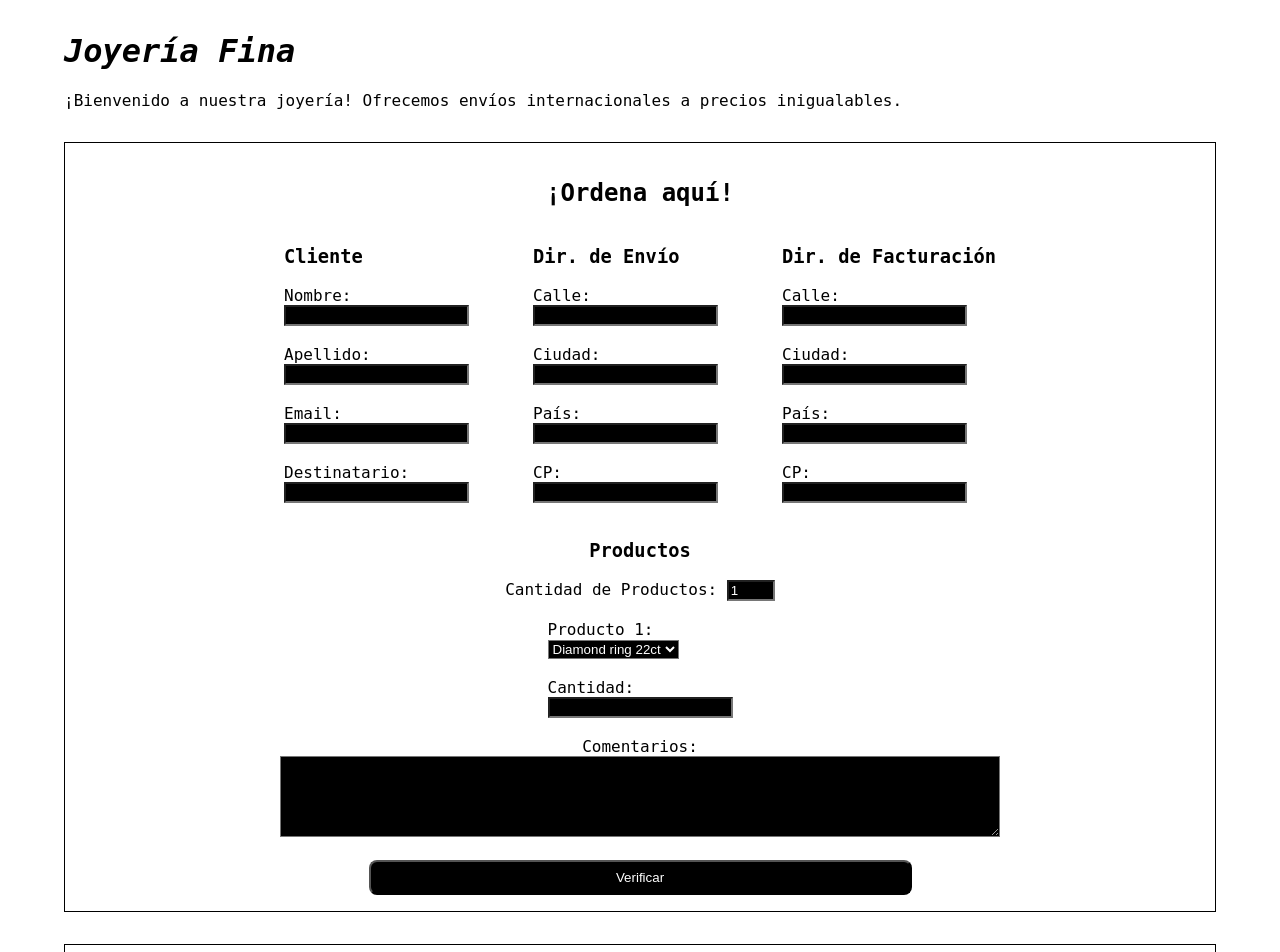
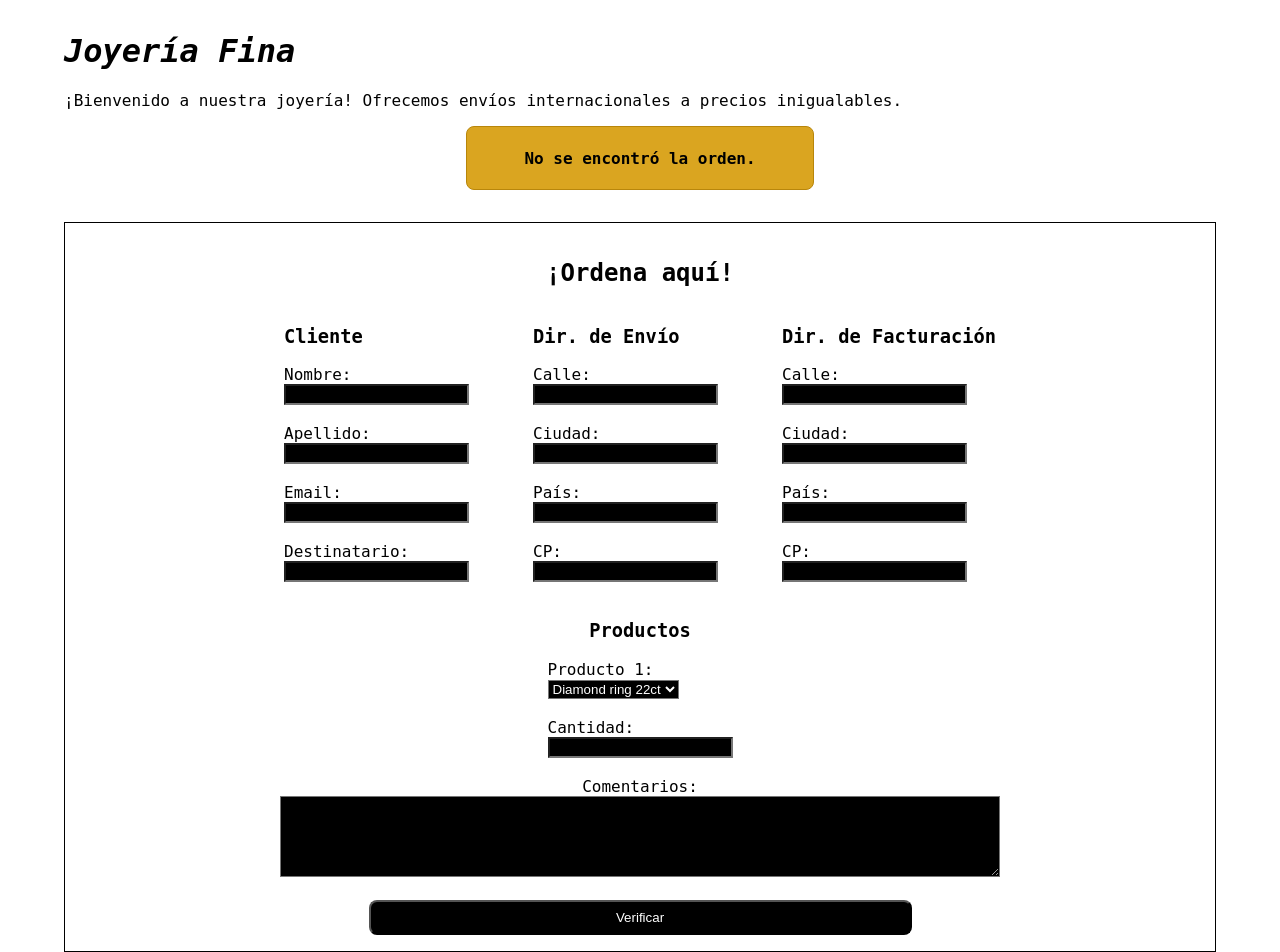
Before and after one commit to edu-flores/jewelry-database, a Flask app: a page that uses templates/index.html in a window 1280 px wide. Shown: the top 952 px of the page. Run offline with Flask 3, Linux system fonts and the light colour scheme; some libraries are stand-ins or nearby versions.

Commit message:
save order

```diff
--- a/main.py
+++ b/main.py
@@ -18,9 +18,8 @@ mysql = MySQL(app)
 # Flask routes
 @app.route("/")
 def home():
-    one = request.args.get("one") or ""
-    two = request.args.get("two") or ""
-    return render_template("index.html", one=one, two=two)
+    msg = request.args.get("msg") or ""
+    return render_template("index.html", msg=msg)
 
 
 @app.route("/new-purchase", methods=['POST'])
@@ -48,7 +47,7 @@ def new_purchase():
                   comments, product_code, quantity))
     mysql.connection.commit()
 
-    return redirect(url_for("home", one="Orden creada."))
+    return redirect(url_for("home", msg="Orden creada."))
 
 
 @app.route("/show-purchase/", methods=['GET'])
@@ -66,7 +65,7 @@ def show_purchase():
 
     # Error
     if not details or not products:
-        return redirect(url_for("home", two="No se encontró la orden."))
+        return redirect(url_for("home", msg="No se encontró la orden."))
 
     tree = purchase_to_xml(details, products)
     xml = ET.tostring(tree.getroot(), encoding="UTF-8")
--- a/static/style.css
+++ b/static/style.css
@@ -42,20 +42,11 @@ input, textarea, select {
     text-align: center;
 }
 
-#success-notification {
+#notification {
     border-radius: 0.5rem;
-    border: 1px solid darkgreen;
-    background-color: lightgreen;
-    color: darkgreen;
+    border: 1px solid darkgoldenrod;
+    background-color: goldenrod;
+    color: black;
     width: 30%;
     margin: auto;
 }
-
-#danger-notification {
-    border-radius: 0.5rem;
-    border: 1px solid darkred;
-    background-color: rgb(251, 170, 170);
-    color: darkred;
-    width: 30%;
-    margin: auto;
-}
--- a/templates/index.html
+++ b/templates/index.html
@@ -9,14 +9,15 @@
   <body>
     <h1><i>Joyería Fina</i></h1>
     <p>¡Bienvenido a nuestra joyería! Ofrecemos envíos internacionales a precios inigualables.</p>
+    <!-- Notification -->
+    {% if msg|length > 0 %}
+    <div id="notification" class="text-center">
+      <h4>{{ msg }}</h4>
+    </div>
+    {% endif %}
     <!-- New Purchase -->
     <div class="container">
       <div class="form-div text-center">
-        {% if one|length > 0 %}
-        <div id="success-notification">
-          <h4>{{ one }}</h4>
-        </div>
-        {% endif %}
         <h2>¡Ordena aquí!</h2>
         <form action="/new-purchase" method="POST">
           <div class="input-container flex">
@@ -81,8 +82,8 @@
           <!-- Products -->
           <div class="text-center">
             <h3>Productos</h3>
-            <label for="product_count">Cantidad de Productos:</label>
-            <input type="number" name="product_count" min="1" max="5" value="1" required><br><br>
+            <!-- <label for="product_count">Cantidad de Productos:</label>
+            <input type="number" name="product_count" min="1" max="5" value="1" required><br><br> -->
           </div>
           <div class="input-container flex">
             <div>
@@ -106,11 +107,6 @@
       </div>
       <!-- View Purchase -->
       <div class="form-div text-center">
-        {% if two|length > 0 %}
-        <div id="danger-notification">
-          <h4>{{ two }}</h4>
-        </div>
-        {% endif %}
         <h2>Consulta una orden</h2>
         <form action="/show-purchase/{{ purchase_id }}" method="GET">
           <label for="id">Buscar una orden por su ID: </label>
```
